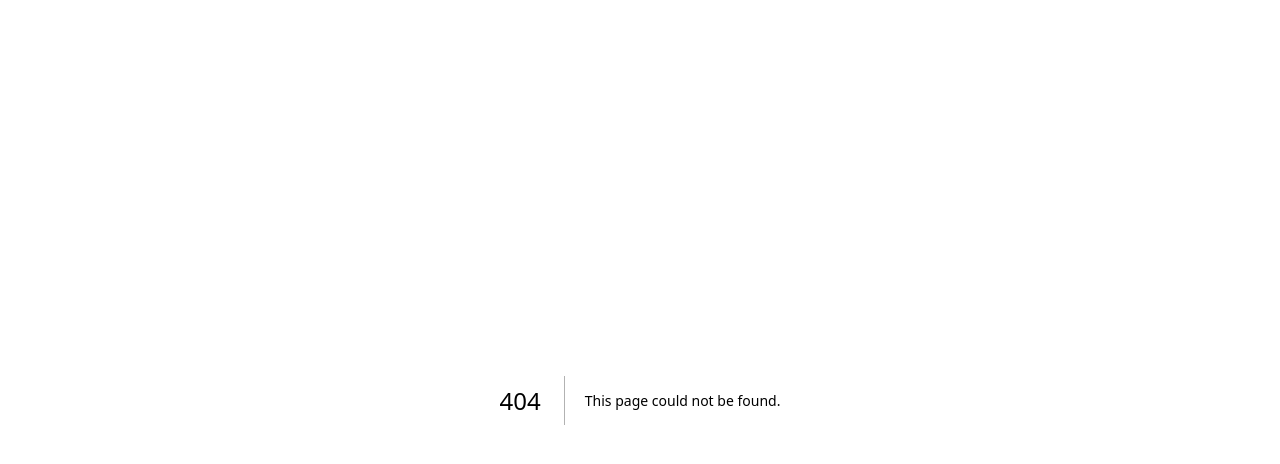
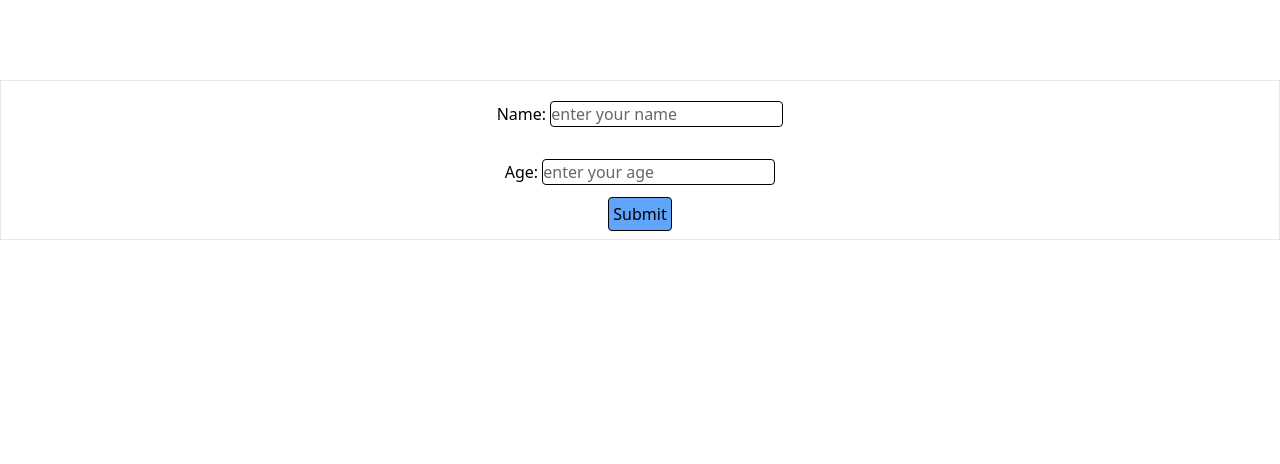
Before and after one commit to AnkitSearchBoxed/nextJS_test_App, a Next.js app: page /form/tsForm in a window 1280 px wide. Before the commit this address had no page. Shown: the top 464 px of the page. Built offline with nearby package versions, Linux system fonts and the light colour scheme.

Commit message:
addd form with yup and in tsx

```diff
--- a/src/pages/form/index.jsx
+++ b/src/pages/form/index.jsx
@@ -7,6 +7,7 @@ const FormCheck = () => {
     watch,
     formState: { errors },
   } = useForm();
+
   const onSubmit = (data) => console.log(data);
 
   console.log(watch("=>"));
--- /dev/null
+++ b/src/pages/form/tsForm.tsx
@@ -0,0 +1,55 @@
+import { useForm } from "react-hook-form";
+import { yupResolver } from "@hookform/resolvers/yup";
+import * as yup from "yup";
+interface IFormInputs {
+  firstName: string;
+  age: number;
+}
+
+const schema = yup
+  .object({
+    firstName: yup.string().required(),
+    age: yup.number().positive().integer().required(),
+  })
+  .required();
+
+export default function TsForm() {
+  const {
+    register,
+    handleSubmit,
+    watch,
+    formState: { errors },
+  } = useForm<IFormInputs>({
+    resolver: yupResolver(schema),
+  });
+
+  const onSubmit = (data: IFormInputs) => console.log(data);
+
+  return (
+    <>
+      <div className="m-auto mt-20 border  text-center ">
+        <form onSubmit={handleSubmit(onSubmit)} className=" mt-5">
+          <label>Name: </label>
+          <input
+            className="border border-black rounded mb-2 placeholder-black placeholder-opacity-60"
+            {...register("firstName")}
+            placeholder="enter your name"
+          />
+          <p>{errors.firstName?.message}</p>
+          <br />
+          <label>Age: </label>
+          <input
+            className="border border-black rounded mb-2 placeholder-black placeholder-opacity-60"
+            {...register("age")}
+            placeholder="enter your age"
+          />
+          <p>{errors.age?.message}</p>
+          <input
+            className="border border-black rounded p-1 m-1 bg-blue-400 mb-2 cursor-pointer"
+            type="submit"
+          />
+        </form>
+      </div>
+    </>
+  );
+}
```
